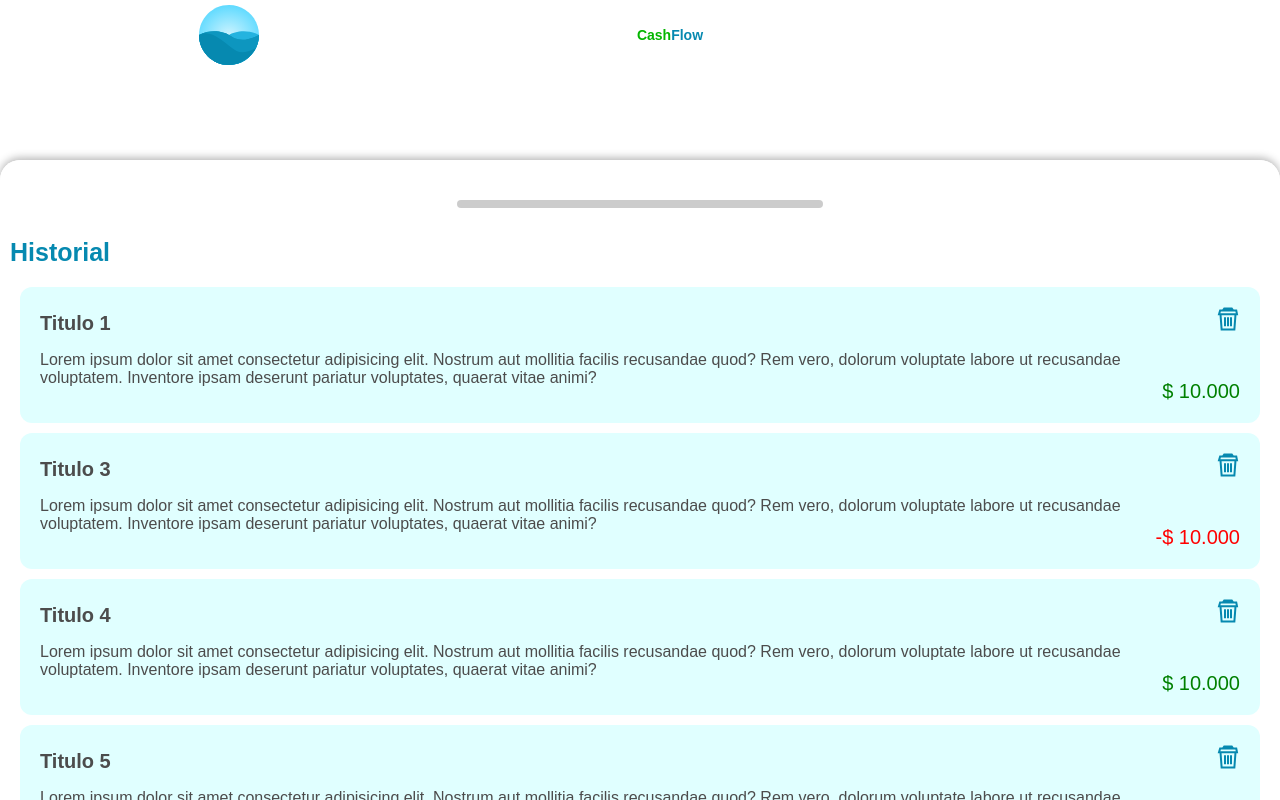
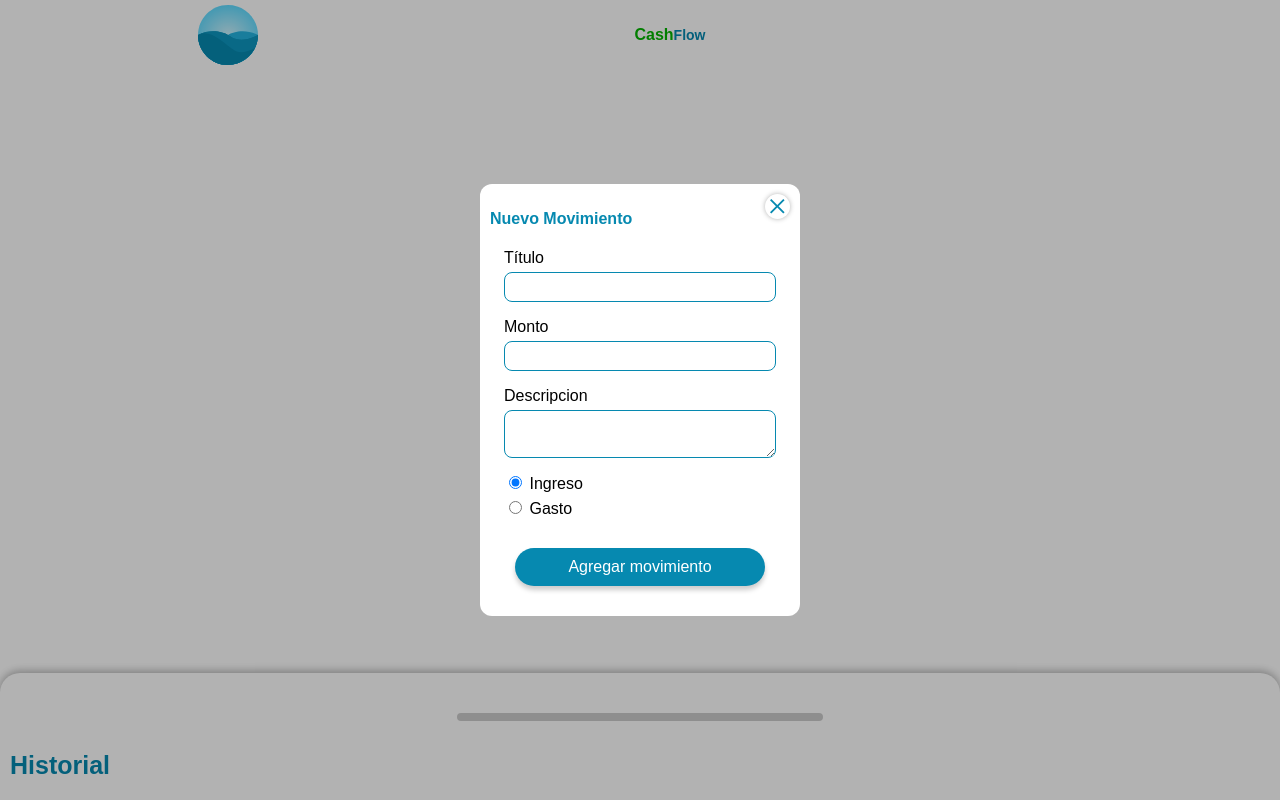
Before and after one commit to baiest/cashflow, a Vue app: page / in a window 1280 px wide. Built offline with nearby package versions, Linux system fonts and the light colour scheme.

Commit message:
Add: form

```diff
--- a/src/App.vue
+++ b/src/App.vue
@@ -27,6 +27,7 @@ export default {
 <style>
   * {
     box-sizing: border-box;
+    font-size: 1.6rem;
   }
   html {
     font-size: 62.5%;
@@ -35,7 +36,6 @@ export default {
   body {
     margin: 0;
     padding: 0;
-    font-size: 1.6rem;
   }
 
   :root {
--- /dev/null
+++ b/src/components/Action.vue
@@ -0,0 +1,42 @@
+<template>
+    <button @click="toogleModal">Agregar movimiento</button>
+    <Modal :is-open="isOpenModal" @close="isOpenModal = false">
+      <template #header>
+        Nuevo Movimiento
+      </template>
+      <template #content>
+        <Form @submit="submit"/>
+      </template>
+    </Modal>
+</template>
+
+<script setup>
+import Modal from './Modal.vue'
+import Form from './Form.vue'
+import { ref } from 'vue'
+
+const isOpenModal = ref(true)
+const toogleModal = () => { isOpenModal.value = !isOpenModal.value }
+
+const submit = (data) => {
+  console.log(data)
+  isOpenModal.value = false
+}
+
+</script>
+
+<style>
+  button {
+    background: var(--brand-blue);
+    color: #FFF;
+    outline: none;
+    border: none;
+    padding: 10px 20px;
+    border-radius: 25px;
+    width: 250px;
+    margin: 20px;
+    cursor: pointer;
+    font-size: 1.6rem;
+    box-shadow: 0 4px 5px #ccc;
+  }
+</style>
--- /dev/null
+++ b/src/components/Form.vue
@@ -0,0 +1,85 @@
+<template>
+  <form @submit.prevent="onSubmit">
+    <fieldset>
+      <label for="title">Título</label>
+      <input type="text" name="title" v-model="form.title">
+    </fieldset>
+    <fieldset>
+      <label for="title">Monto</label>
+      <input type="number" name="amount" v-model="form.amount">
+    </fieldset>
+    <fieldset>
+      <label for="description">Descripcion</label>
+      <textarea name="title" v-model="form.description" />
+    </fieldset>
+    <fieldset>
+      <label>
+        <input type="radio" v-model="form.movementType" value="ingreso" name="movementType">
+        Ingreso
+      </label>
+      <label>
+        <input type="radio" v-model="form.movementType" value="gasto" name="movementType">
+        Gasto
+      </label>
+    </fieldset>
+    <section>
+      <button>Agregar movimiento</button>
+    </section>
+  </form>
+</template>
+
+<script setup>
+import { reactive, defineEmits } from 'vue'
+
+const form = reactive({
+  title: '',
+  amount: null,
+  description: '',
+  movementType: 'ingreso'
+})
+
+const emit = defineEmits(['submit'])
+
+const onSubmit = () => {
+  emit('submit', { ...form })
+}
+</script>
+
+<style scoped>
+
+  form {
+    width: 300px;
+  }
+
+  fieldset {
+    border: none;
+    display: flex;
+    flex-direction: column;
+    gap: 5px;
+  }
+
+  input, textarea {
+    border: 1px solid var(--brand-blue);
+    border-radius: 8px;
+    padding: 5px 10px;
+  }
+
+  input[type="number"]{
+    text-align: right;
+  }
+
+  input::selection,
+  textarea::selection {
+    background: var(--brand-blue);
+    color: #FFF;
+  }
+
+  input:focus-visible,
+  textarea:focus-visible  {
+    outline: 2px solid yellow;
+    border-color: black;
+  }
+  section {
+    text-align: center;
+  }
+</style>
--- a/src/components/Home.vue
+++ b/src/components/Home.vue
@@ -12,7 +12,7 @@
             graphic
         </template>
         <template #action>
-            action
+            <Action />
         </template>
       </Resume>
     </template>
@@ -27,13 +27,15 @@ import Layout from './Layout.vue'
 import Header from './Header.vue'
 import Resume from './Resume/Index.vue'
 import Movents from './Movements/Index.vue'
+import Action from './Action.vue'
 import { computed, ref } from 'vue'
 export default {
   components: {
     Layout,
     Header,
     Resume,
-    Movents
+    Movents,
+    Action
   },
   setup () {
     const amountTotal = ref(null)
--- /dev/null
+++ b/src/components/Modal.vue
@@ -0,0 +1,82 @@
+<template>
+  <teleport to='body'>
+    <transition name="show">
+    <section class="modal" v-show="isOpen">
+      <div class="modal__container">
+        <h3>
+          <slot name="header"></slot>
+        </h3>
+        <section>
+          <slot name="content"></slot>
+        </section>
+        <button><img src="@/assets/close.svg" alt="close" @click="close"></button>
+      </div>
+    </section>
+    </transition>
+  </teleport>
+</template>
+
+<script setup>
+import { defineEmits, defineProps } from 'vue'
+defineProps({
+  isOpen: Boolean
+})
+const emit = defineEmits(['close'])
+const close = () => emit('close')
+</script>
+
+<style scoped>
+  .modal{
+    background: rgba(0, 0, 0, .3);
+    position: fixed;
+    top: 0;
+    bottom: 0;
+    right: 0;
+    left: 0;
+    display: grid;
+    justify-content: center;
+    align-items: center;
+  }
+
+  h3 {
+    color: var(--brand-blue);
+  }
+
+  .modal__container{
+    background: #FFF;
+    min-height: 250px;
+    min-width: 200px;
+    position: relative;
+    padding: 10px;
+    border-radius: 12px;
+  }
+
+  button {
+    position: absolute;
+    width: 25px;
+    height: 25px;
+    top: -10px;
+    right: -10px;
+    background: #FFF;
+    border-radius: 50%;
+    padding: 5px;
+    box-shadow: 0 0 5px rgba(0, 0, 0, 0.3);
+    border: none;
+    outline: none;
+    cursor: pointer;
+  }
+
+  button img {
+    width: 100%;
+  }
+
+  .show-enter-active,
+  .show-leave-active {
+    transition: opacity .2s ease;
+  }
+
+  .show-enter-from,
+  .show-leave-to {
+    opacity: 0;
+  }
+</style>
--- a/src/components/Movements/Index.vue
+++ b/src/components/Movements/Index.vue
@@ -26,7 +26,7 @@ export default {
     MovementCard
   },
   setup (props) {
-    const isShow = ref(true)
+    const isShow = ref(false)
     const toogleIsShow = () => {
       console.log('isShow')
       isShow.value = !isShow.value
```
